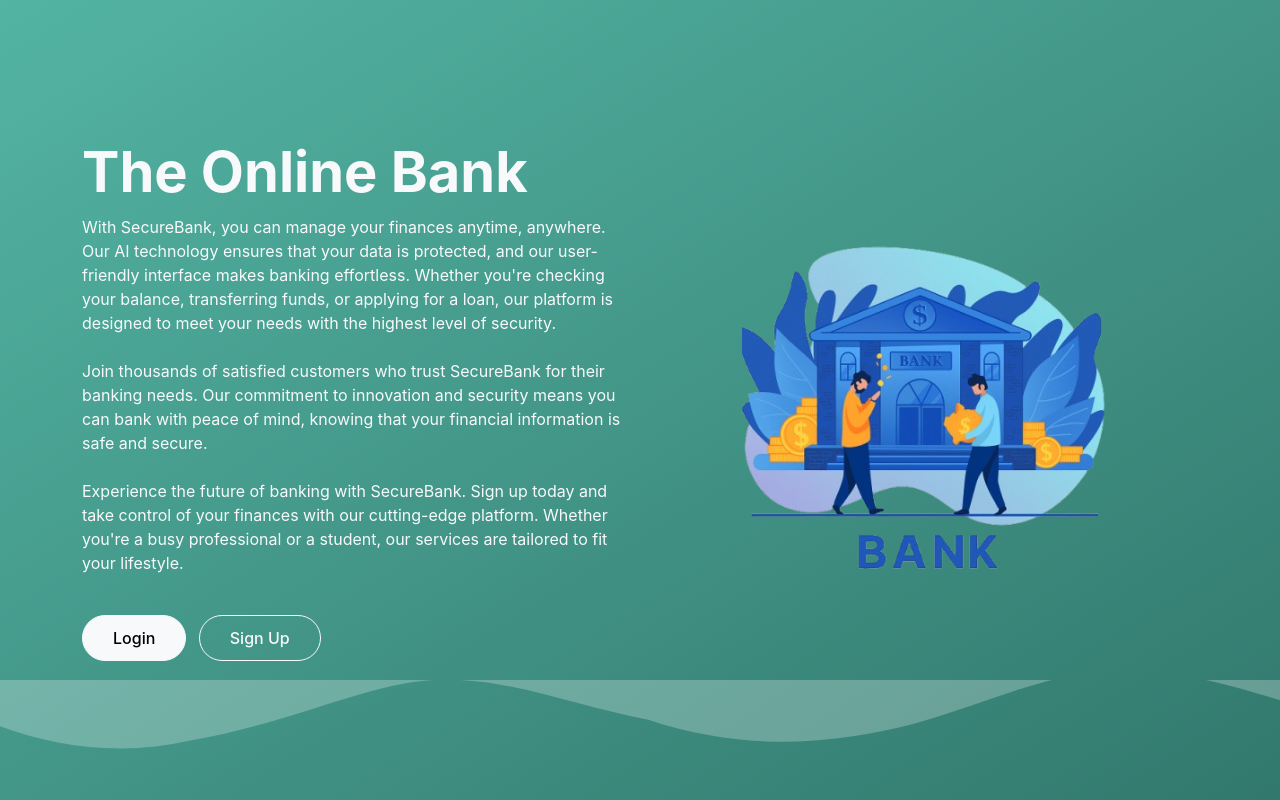
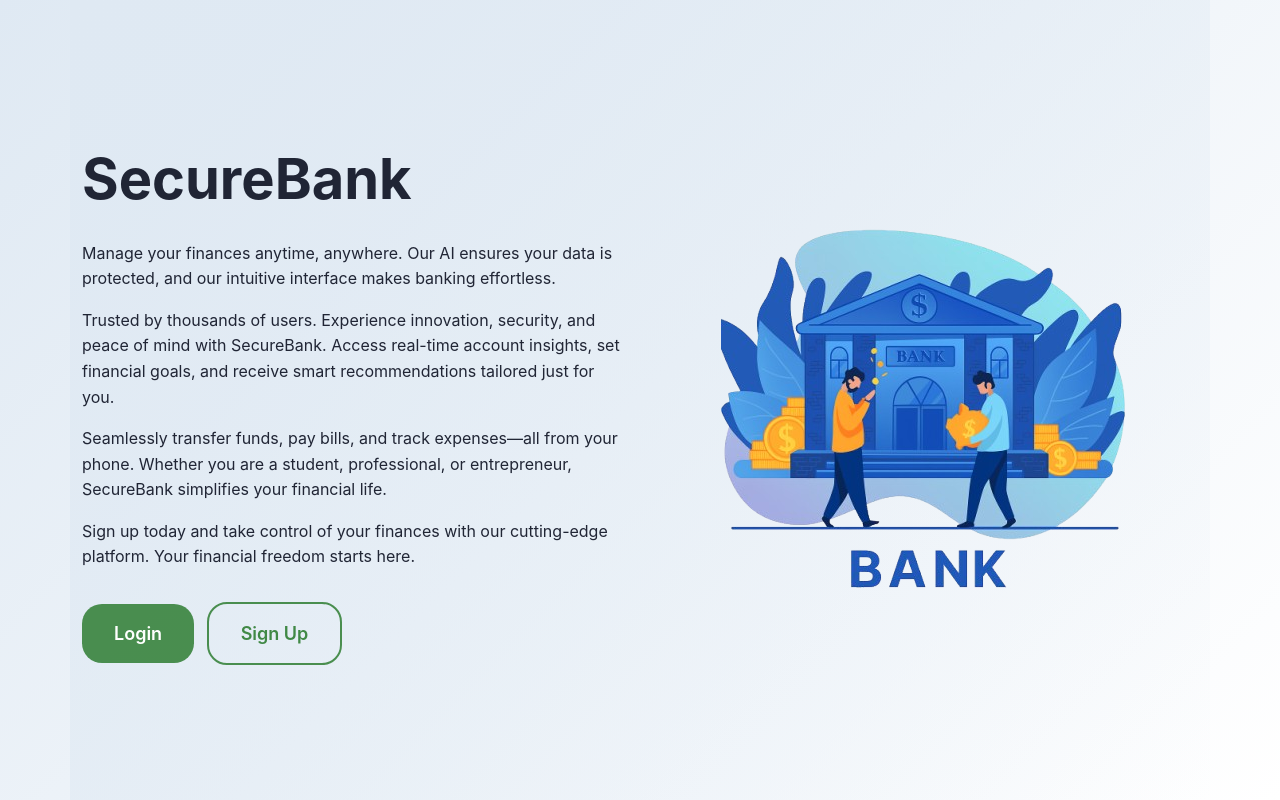
Before and after one commit to nashriel/secure-banking-ai, a Flask app: page / in a window 1280 px wide. Run offline with Flask 3, Linux system fonts and the light colour scheme.

Commit message:
Merge all branches togethergit add .

```diff
--- a/secure-banking-ai/app/routes.py
+++ b/secure-banking-ai/app/routes.py
@@ -1,24 +1,27 @@
 from flask import Blueprint, render_template, request, redirect, url_for, flash, current_app
 from .models.models import db, Login, Transaction, Deposit, Withdrawal
 
-# If you want to use blueprints (recommended with app factory):
 main = Blueprint('main', __name__)
 
-# Example route
 @main.route('/')
 def index():
     return render_template('welcome.html')
 
-@main.route("/login")
-def login():
-    return render_template("Login.html")
+
 
 
 @main.route("/register")
 def register():
     # Temporary shortcut until registration is built
-    return redirect(url_for("dashboard"))
+    return redirect(url_for("main.dashboard"))  # ✅ fixed here
 
 @main.route("/dashboard")
 def dashboard():
     return render_template("dashboard.html")
+@main.route("/signup")
+def signup():
+    return render_template("Signup.html")
+
+@main.route("/login")
+def login():
+    return render_template("Login.html")
--- a/secure-banking-ai/app/templates/Login.html
+++ b/secure-banking-ai/app/templates/Login.html
@@ -44,7 +44,10 @@
       </div>
       <button type="submit" class="btn">Login </button>
 
-      <div class="extra">Don’t have an account? <a href="#">Sign Up</a></div>
+     <div class="extra">
+          Don’t have an account? <a href="{{ url_for('main.signup') }}">Sign Up</a></div>
+      </div>
+
     </form>
   </div>
 </body>
--- a/secure-banking-ai/app/templates/welcome.html
+++ b/secure-banking-ai/app/templates/welcome.html
@@ -11,55 +11,107 @@
   <!-- AOS Animation CSS -->
   <link href="https://cdn.jsdelivr.net/npm/aos@2.3.4/dist/aos.css" rel="stylesheet">
 
-  <!-- Custom CSS -->
-  <link href="{{ url_for('static', filename='css/style.css') }}" rel="stylesheet">
+  <style>
+    body, html {
+      height: 100%;
+      margin: 0;
+      font-family: 'Inter', sans-serif;
+      background: linear-gradient(135deg, #dfe9f3, #ffffff00);
+      display: flex;
+      align-items: center;
+      justify-content: center;
+      overflow-x: hidden;
+      overflow-y: auto;
+    }
+
+    .hero {
+      width: 100%;
+      padding: 80px 0;
+    }
+
+    /* Clean text without glow or background */
+    .text-clean {
+      color: rgba(11,16,32,0.9);
+      margin-bottom: 16px;
+      line-height: 1.6;
+    }
+
+    /* Buttons with increased height */
+    .btn-glass {
+      border-radius: 20px;
+      border: none;
+      padding: 16px 32px; /* increased height */
+      font-weight: 600;
+      font-size: 18px;   /* slightly larger text */
+      transition: 0.25s;
+      background: rgba(46,125,50,0.85);
+      color: white;
+    }
+    .btn-glass:hover {
+      background: rgba(46,125,50,1);
+    }
+
+    .btn-outline-glass {
+      border-radius: 20px;
+      border: 2px solid rgba(46,125,50,0.85);
+      padding: 16px 32px; /* increased height */
+      font-weight: 600;
+      font-size: 18px;
+      background: transparent;
+      color: rgba(46,125,50,0.9);
+    }
+    .btn-outline-glass:hover {
+      background: rgba(46,125,50,0.85);
+      color: white;
+    }
+
+    /* Mobile mockup image */
+    .img-mockup {
+      max-width: 100%;
+      border-radius: 0;
+      box-shadow: none; /* remove any shadow */
+    }
+  </style>
 </head>
 <body>
 
-<!-- Hero Section -->
 <section class="hero d-flex align-items-center">
   <div class="container">
     <div class="row align-items-center">
 
       <!-- Left Text Column -->
-      <div class="col-md-6 text-light" data-aos="fade-right">
-        <h1 class="display-4 fw-bold">The Online Bank</h1>
+      <div class="col-md-6" data-aos="fade-right">
+        <h1 class="display-4 fw-bold text-clean">SecureBank</h1>
 
-        <p class="mb-4">
-          With SecureBank, you can manage your finances anytime, anywhere. Our AI technology ensures that your data is protected,
-          and our user-friendly interface makes banking effortless. Whether you're checking your balance, transferring funds, or applying for a loan,
-          our platform is designed to meet your needs with the highest level of security.
+        <p class="text-clean">
+          Manage your finances anytime, anywhere. Our AI ensures your data is protected,
+          and our intuitive interface makes banking effortless.
         </p>
 
-        <p class="mb-4">
-          Join thousands of satisfied customers who trust SecureBank for their banking needs. Our commitment to innovation and security
-          means you can bank with peace of mind, knowing that your financial information is safe and secure.
+        <p class="text-clean">
+          Trusted by thousands of users. Experience innovation, security, and peace of mind
+          with SecureBank. Access real-time account insights, set financial goals, and receive smart recommendations tailored just for you.
         </p>
 
-        <p class="mb-4">
-          Experience the future of banking with SecureBank. Sign up today and take control of your finances with our cutting-edge platform.
-          Whether you're a busy professional or a student, our services are tailored to fit your lifestyle.
+        <p class="text-clean">
+          Seamlessly transfer funds, pay bills, and track expenses—all from your phone. Whether you are a student, professional, or entrepreneur, SecureBank simplifies your financial life.
+        </p>
+
+        <p class="text-clean">
+          Sign up today and take control of your finances with our cutting-edge platform. Your financial freedom starts here.
         </p>
 
         <!-- Buttons -->
-        <a href="/login" class="btn btn-light btn-lg mt-3">Login</a>
-        <a href="/register" class="btn btn-outline-light btn-lg mt-3 ms-2">Sign Up</a>
+        <a href="/login" class="btn btn-glass mt-3">Login</a>
+        <a href="/register" class="btn btn-outline-glass mt-3 ms-2">Sign Up</a>
       </div>
 
       <!-- Right Image Column -->
       <div class="col-md-6 text-center" data-aos="fade-left">
-        <img src="{{ url_for('static', filename='img/mobile-mockup.png') }}" alt="Mobile Mockup" class="img-fluid">
+        <img src="{{ url_for('static', filename='img/mobile-mockup.png') }}"
+             alt="Mobile Mockup" class="img-mockup">
       </div>
     </div>
-  </div>
-
-  <!-- Curved Bottom Divider -->
-  <div class="custom-shape-divider-bottom-hero">
-    <svg viewBox="0 0 1200 120" preserveAspectRatio="none">
-      <path d="M0,0V46.29c47.25,22.47,98.63,29,148.45,14.29C231,42,284,4,339,0s109,26,167,39.71C574.3,68.84,637.91,66.1,700,48
-               c58.6-17.23,113-55.63,171-57.71,52.3-1.86,100.48,19.41,147,37.12V0Z"
-            opacity=".25" class="shape-fill"></path>
-    </svg>
   </div>
 </section>
 
--- a/secure-banking-ai/run.py
+++ b/secure-banking-ai/run.py
@@ -3,4 +3,4 @@
 app = create_app()
 
 if __name__ == "__main__":
-    app.run(debug=True)
+    app.run(host="0.0.0.0", port=5000, debug=True)
```
Also changed, not shown: secure-banking-ai/app/__init__.py (+7 -8 lines), secure-banking-ai/app/templates/Signup.html (+145 -3 lines), secure-banking-ai/config.py (+6 -1 lines).
